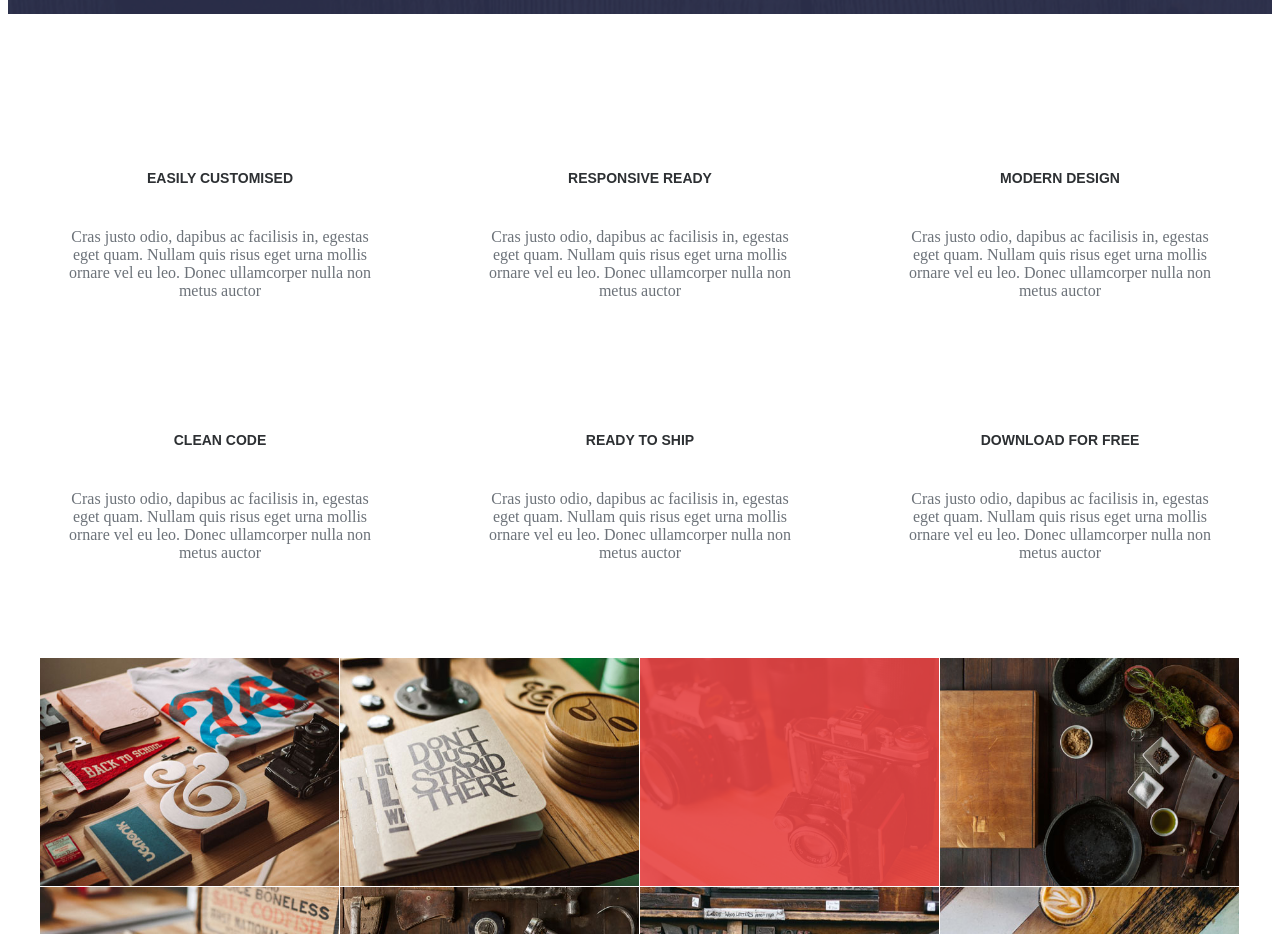
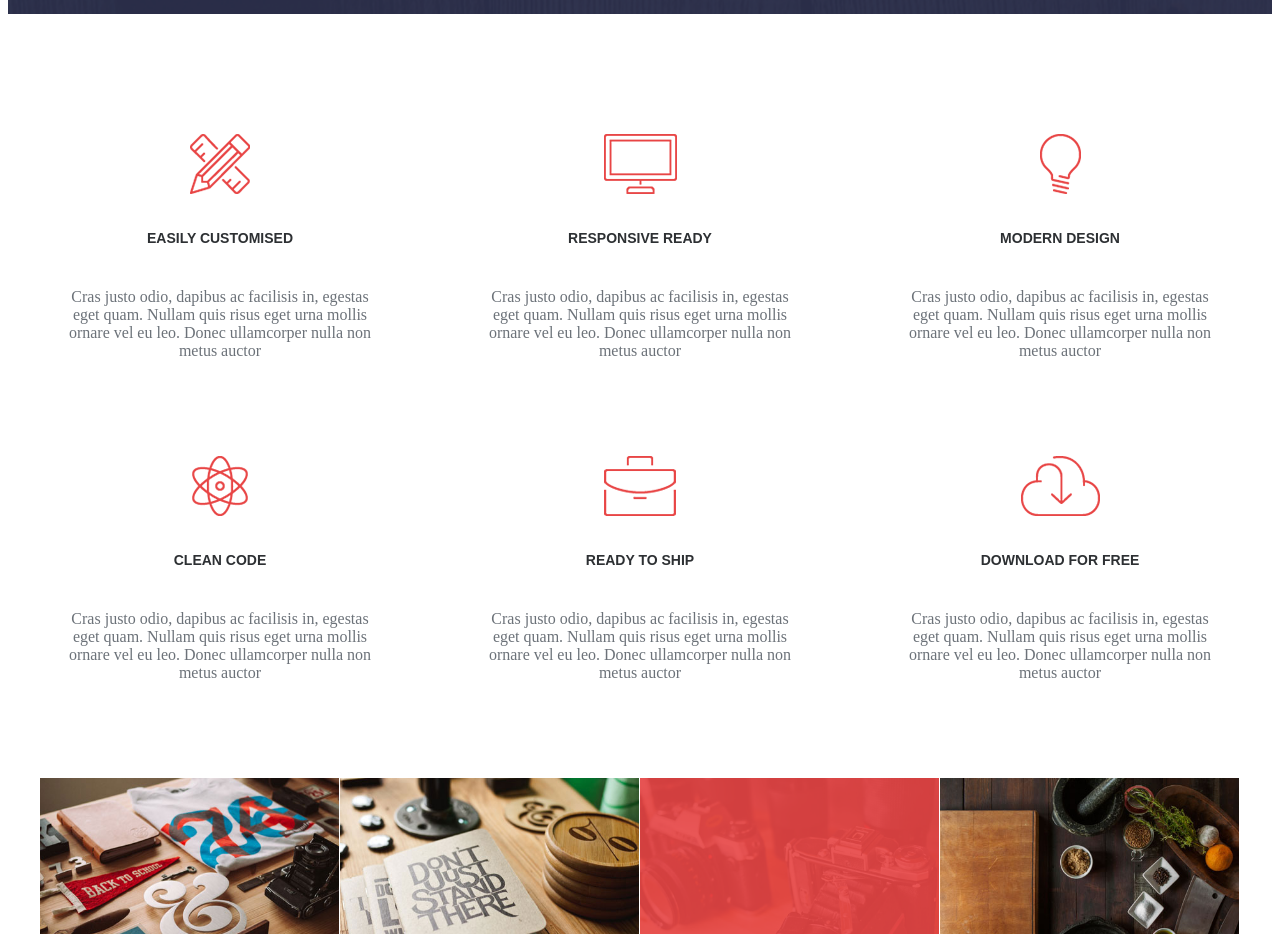
Before and after one commit to rosni2023/Active-box, a plain HTML site: page index.html in a window 1280 px wide. Shown: the part 860-1794 px from the top of the page. Drawn offline with Linux system fonts and the light colour scheme.

Commit message:
another section of service-part

```diff
--- a/index.html
+++ b/index.html
@@ -44,38 +44,38 @@
 <div class="service-part">
     <div class="container">
         <div class="service-iteam service-iteam-1">
-            <img src="./ActiveBox.pngicon1.png" alt="">
+            <img src="./icon/ActiveBox.pngicon1.png" alt="">
             <h3>Easily Customised</h3>
 
             <p>Cras justo odio, dapibus ac facilisis in, egestas eget quam. Nullam quis risus eget urna mollis ornare vel eu leo. Donec ullamcorper nulla non metus auctor </p>
 
         </div>
         <div class="service-iteam service-iteam-1">
-            <img src="./ActiveBox.pngicon2.png" alt="">
+            <img src="./icon/ActiveBox.pngicon2.png" alt="">
             <h3>Responsive REady</h3>
             <p>Cras justo odio, dapibus ac facilisis in, egestas eget quam. Nullam quis risus eget urna mollis ornare vel eu leo. Donec ullamcorper nulla non metus auctor  </p>
 
         </div>
         <div class="service-iteam service-iteam-1">
-            <img src="./ActiveBox.pngicon3.png" alt="">
+            <img src="./icon/ActiveBox.pngicon3.png" alt="">
             <h3>Modern Design</h3>
             <p>Cras justo odio, dapibus ac facilisis in, egestas eget quam. Nullam quis risus eget urna mollis ornare vel eu leo. Donec ullamcorper nulla non metus auctor </p>
 
         </div>
         <div class="service-iteam service-iteam-1">
-            <img src="./ActiveBox.pngicon4.png" alt="">
+            <img src="./icon/ActiveBox.pngicon4.png" alt="">
             <h3>Clean Code</h3>
             <p>Cras justo odio, dapibus ac facilisis in, egestas eget quam. Nullam quis risus eget urna mollis ornare vel eu leo. Donec ullamcorper nulla non metus auctor </p>
 
         </div>
         <div class="service-iteam service-iteam-1">
-            <img src="./ActiveBox.pngicon5.png" alt="">
+            <img src="./icon/ActiveBox.pngicon5.png" alt="">
             <h3>Ready to Ship</h3>
             <p>Cras justo odio, dapibus ac facilisis in, egestas eget quam. Nullam quis risus eget urna mollis ornare vel eu leo. Donec ullamcorper nulla non metus auctor </p>
 
         </div>
         <div class="service-iteam service-iteam-1">
-            <img src="./ActiveBox.pngicon6.png" alt="">
+            <img src="./icon/ActiveBox.pngicon6.png" alt="">
             <h3>Download for Free</h3>
             <p>Cras justo odio, dapibus ac facilisis in, egestas eget quam. Nullam quis risus eget urna mollis ornare vel eu leo. Donec ullamcorper nulla non metus auctor </p>
 
```
